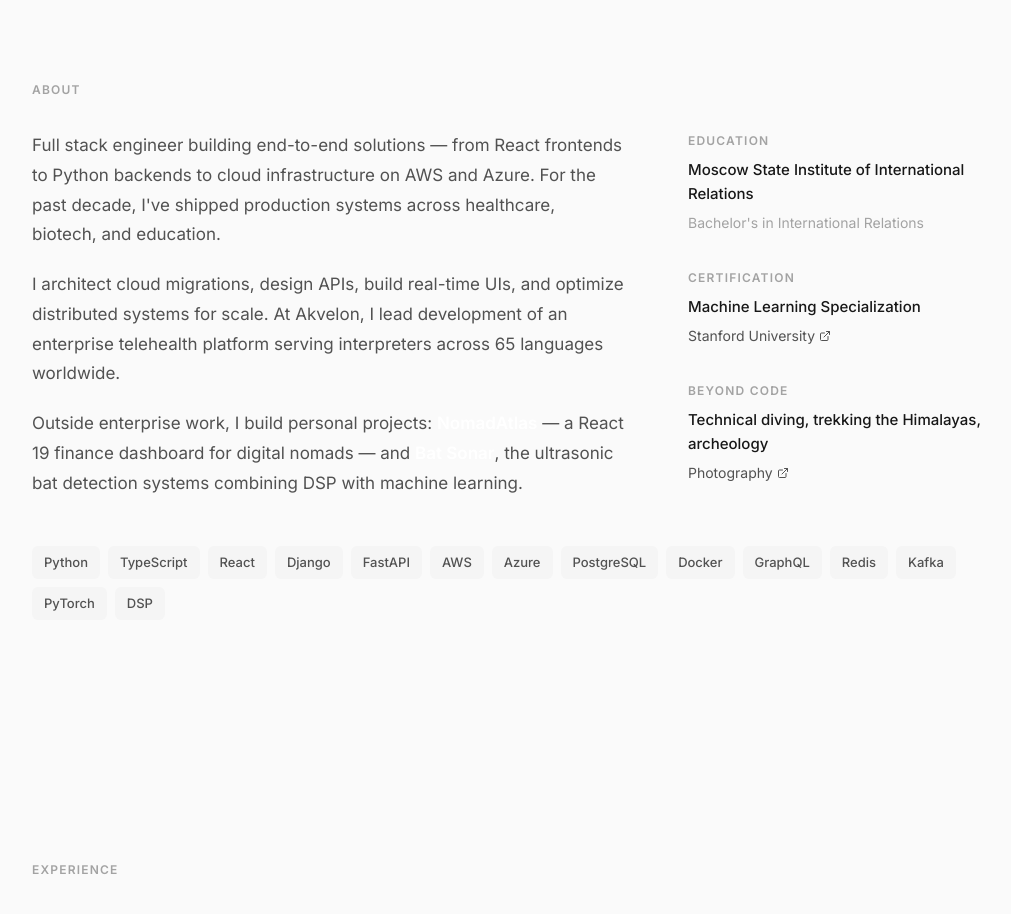
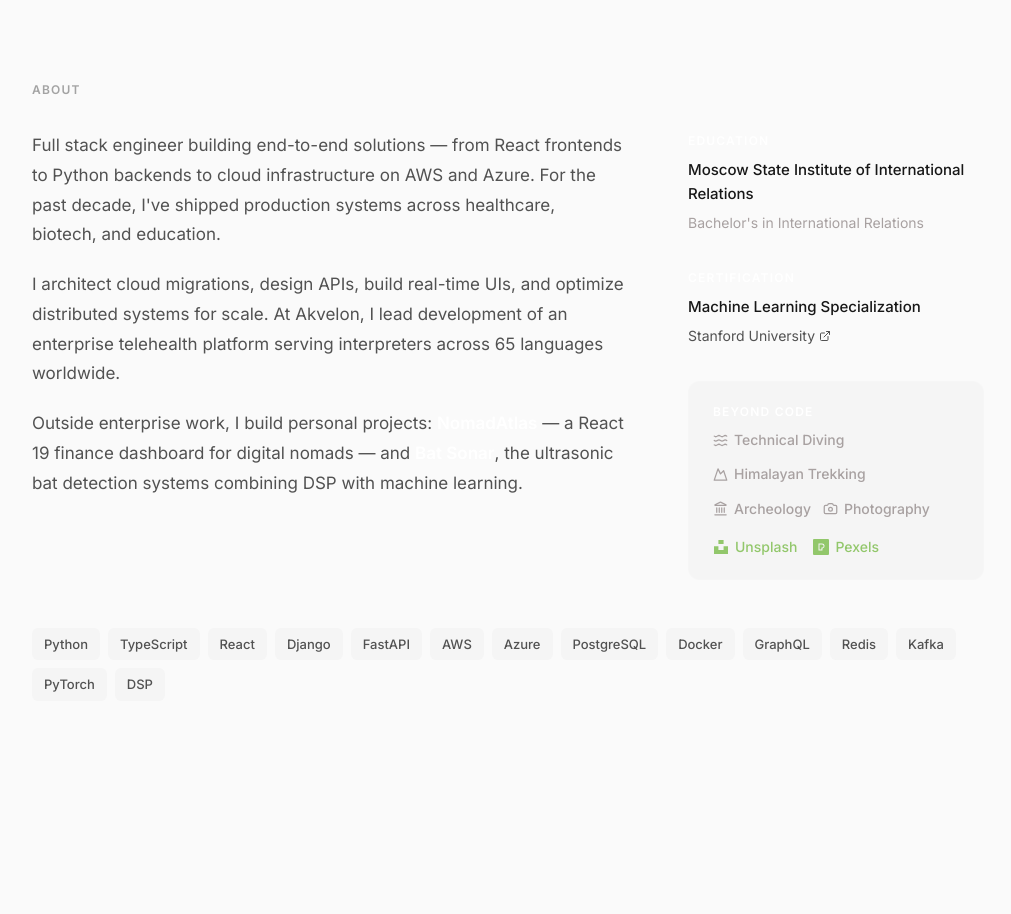
Before and after one commit to Ian-Gabaraev/IanGabaraevPro, a React (Vite) app: page / in a window 1280 px wide. Shown: the part 840-1754 px from the top of the page, without its empty margins (132-1143 px from the left). Built offline with nearby package versions, Linux system fonts and the light colour scheme.

Commit message:
Enhance about me

```diff
--- a/package.json
+++ b/package.json
@@ -19,6 +19,7 @@
     "react": "^19.2.4",
     "react-dom": "^19.2.4",
     "react-helmet-async": "^3.0.0",
+    "react-icons": "^5.6.0",
     "react-router-dom": "^7.13.2"
   },
   "devDependencies": {
--- a/src/components/About.css
+++ b/src/components/About.css
@@ -33,7 +33,7 @@
   font-weight: 600;
   text-transform: uppercase;
   letter-spacing: 0.1em;
-  color: var(--text-muted);
+  color: #fff;
   margin-bottom: 8px;
 }
 
@@ -45,7 +45,7 @@
 
 .info-block span {
   font-size: 0.875rem;
-  color: var(--text-muted);
+  color: #a8a1a1;
 }
 
 .cert-link {
@@ -59,6 +59,48 @@
 
 .cert-link:hover {
   color: var(--text-primary);
+}
+
+.beyond-code {
+  background: var(--bg-tertiary);
+  border-radius: 12px;
+  padding: 20px 24px;
+  border: 1px solid rgba(255, 255, 255, 0.06);
+}
+
+.beyond-items {
+  display: flex;
+  flex-wrap: wrap;
+  gap: 12px;
+  margin-bottom: 16px;
+}
+
+.beyond-item {
+  display: inline-flex;
+  align-items: center;
+  gap: 6px;
+  font-size: 0.9rem;
+  color: var(--text-secondary);
+  font-weight: 500;
+}
+
+.beyond-links {
+  display: flex;
+  gap: 16px;
+}
+
+.beyond-link {
+  display: inline-flex;
+  align-items: center;
+  gap: 6px;
+  font-size: 0.875rem;
+  color: #92c76b;
+  transition: color 0.15s ease;
+  font-weight: 500;
+}
+
+.beyond-link:hover {
+  color: #7ae42f;
 }
 
 .skills-list {
--- a/src/components/About.tsx
+++ b/src/components/About.tsx
@@ -1,6 +1,8 @@
 import { motion } from 'framer-motion';
-import { ExternalLink } from 'lucide-react';
+import { ExternalLink, Waves, Mountain, Landmark, Camera } from 'lucide-react';
 import './About.css';
+import { FaUnsplash } from 'react-icons/fa';
+import { SiPexels } from 'react-icons/si';
 
 const About = () => {
   const skills = [
@@ -58,17 +60,32 @@ const About = () => {
                 </a>
               </div>
 
-              <div className="info-block">
+              <div className="info-block beyond-code">
                 <h3>Beyond Code</h3>
-                <p>Technical diving, trekking the Himalayas, archeology</p>
+                <div className="beyond-items">
+                  <span className="beyond-item"><Waves size={15} /> Technical Diving</span>
+                  <span className="beyond-item"><Mountain size={15} /> Himalayan Trekking</span>
+                  <span className="beyond-item"><Landmark size={15} /> Archeology</span>
+                  <span className="beyond-item"><Camera size={15} /> Photography</span>
+                </div>
+                <div className="beyond-links">
+                  <a
+                    href="https://unsplash.com/@iangabaraev"
+                    target="_blank"
+                    rel="noopener noreferrer"
+                    className="beyond-link"
+                  >
+                    <FaUnsplash size={16} /> Unsplash
+                  </a>
                   <a
                     href="https://www.pexels.com/@ian-gabaraev-2149212079/"
                     target="_blank"
                     rel="noopener noreferrer"
-                  className="cert-link"
+                    className="beyond-link"
                   >
-                  Photography <ExternalLink size={12} />
+                    <SiPexels size={16} /> Pexels
                   </a>
+                </div>
               </div>
             </div>
           </div>
```
Also changed, not shown: 1 other file (tests, documents, lock files or other folders). Lines whose indentation alone changed are shown as unchanged.
